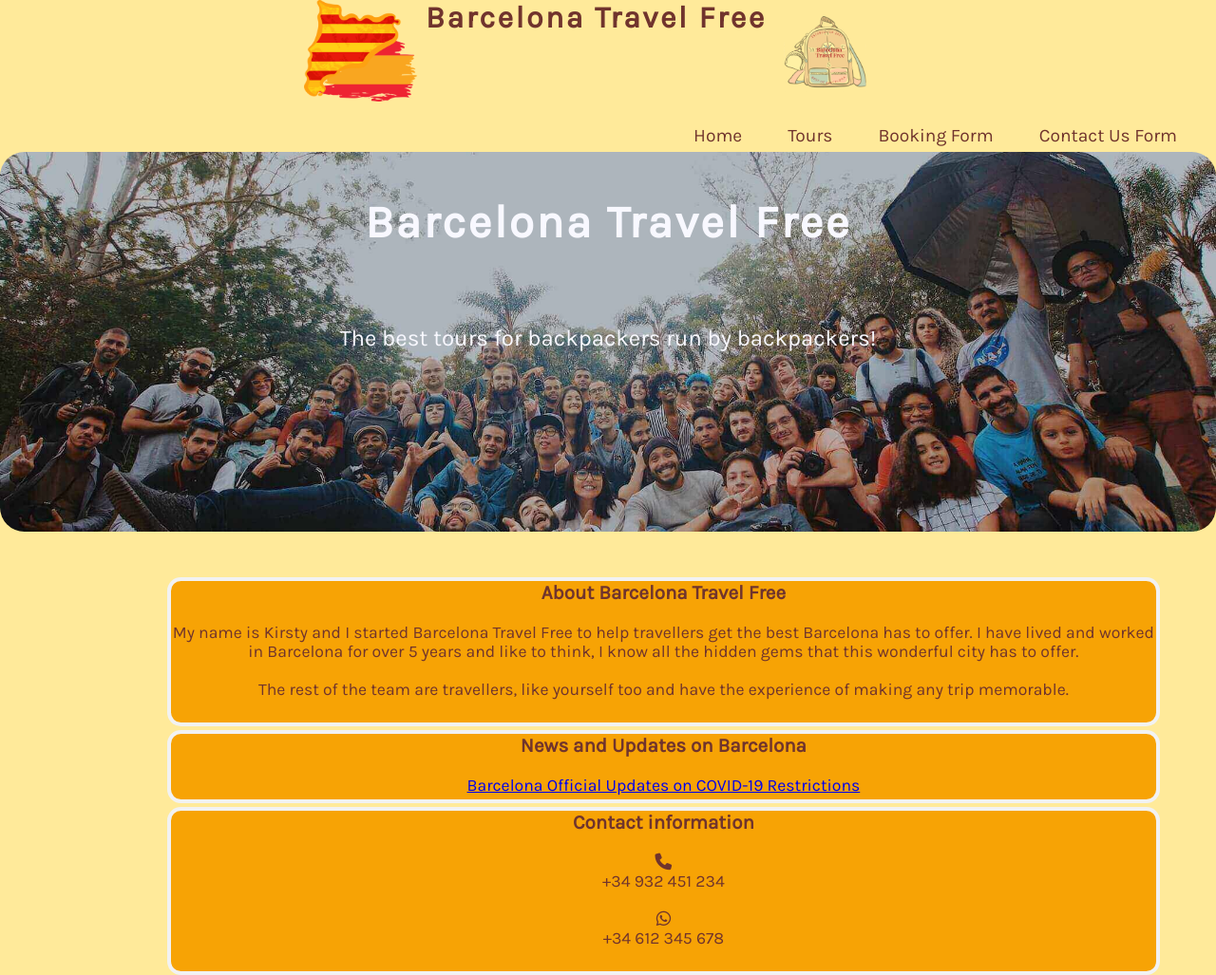
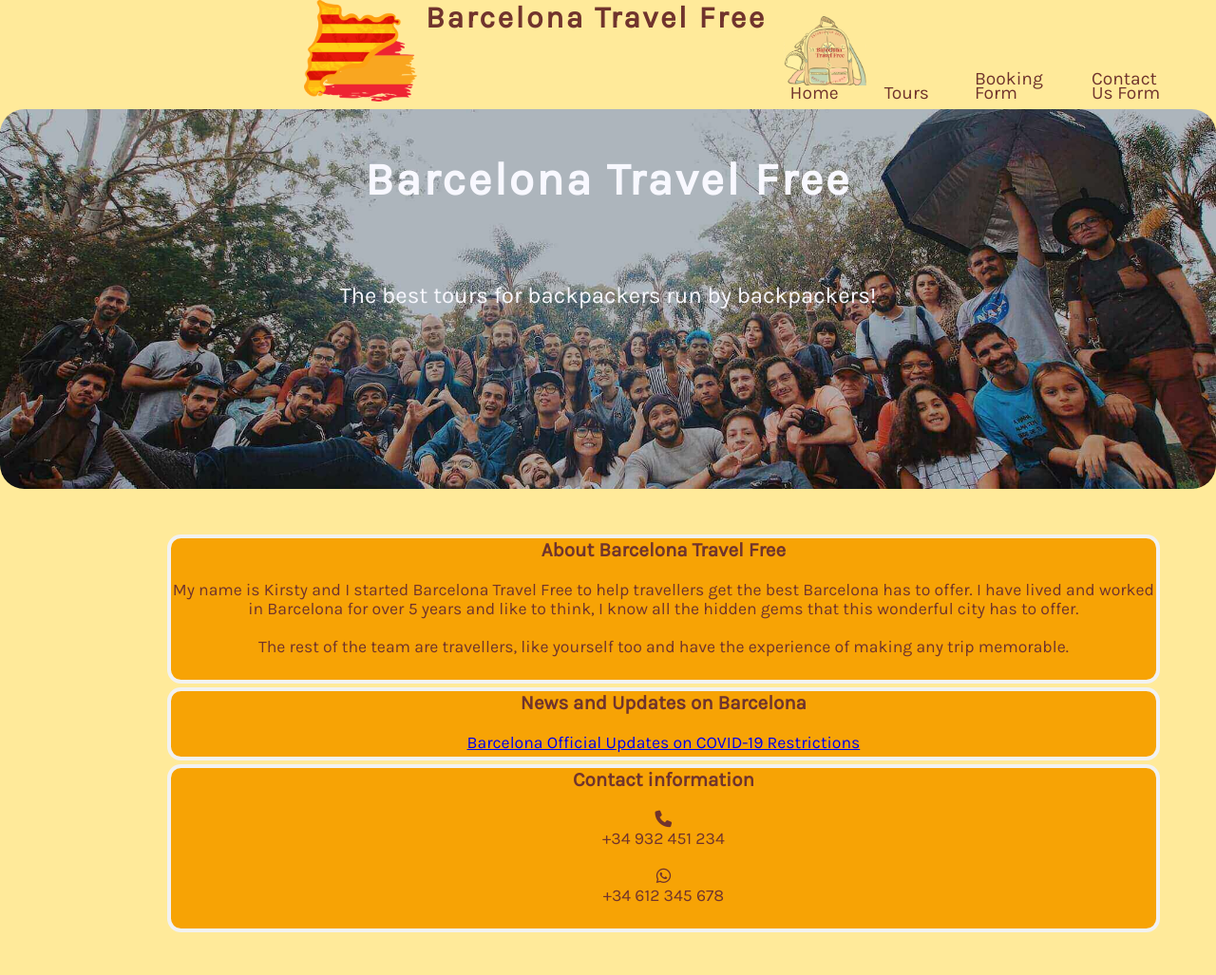
Before and after one commit to Code-Institute-Submissions/justkirst-barcelona-travel-free_FebResub, a plain HTML site: page index.html in a window 1280 px wide. Shown: the top 1027 px of the page at 95% size. Drawn offline with Linux system fonts and the light colour scheme; grey boxes are pictures that could not be loaded.

Commit message:
Adjust nav bar styling for landscape devices

```diff
--- a/assets/css/style.css
+++ b/assets/css/style.css
@@ -664,4 +664,13 @@ textarea {
     justify-content: center;
   }
 
+  nav {
+    display: flex;
+    justify-content: flex-end;
+    height: 1rem;
+    margin-top: -2rem;
+    padding: 0.56rem;
+    background: #ffea9a;
+  }
+
 }
```
